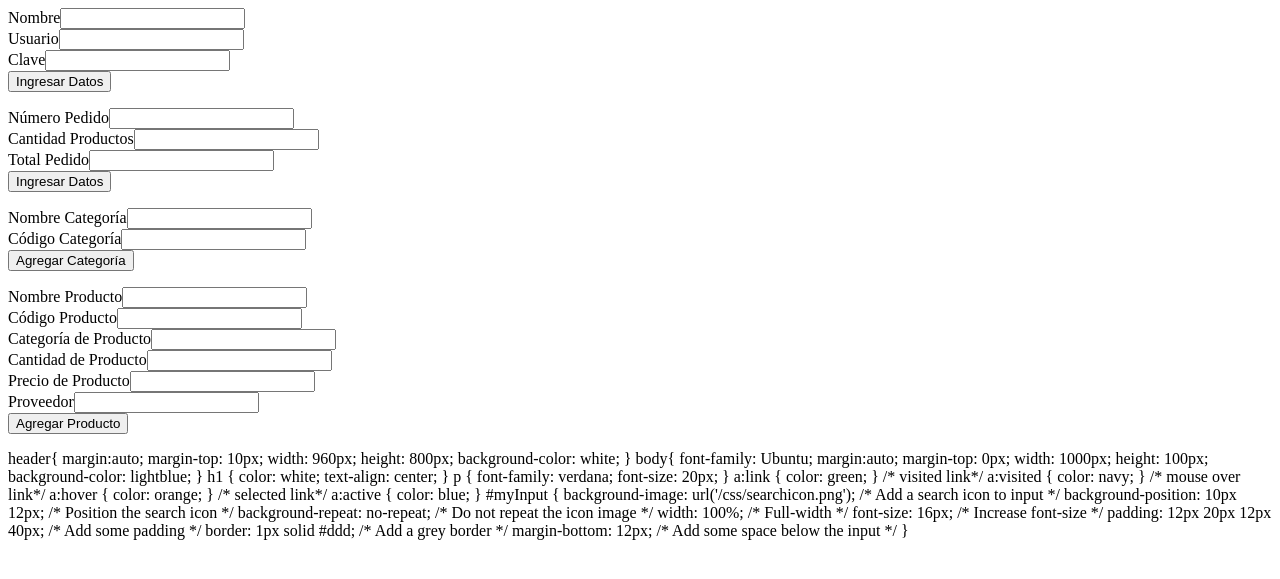
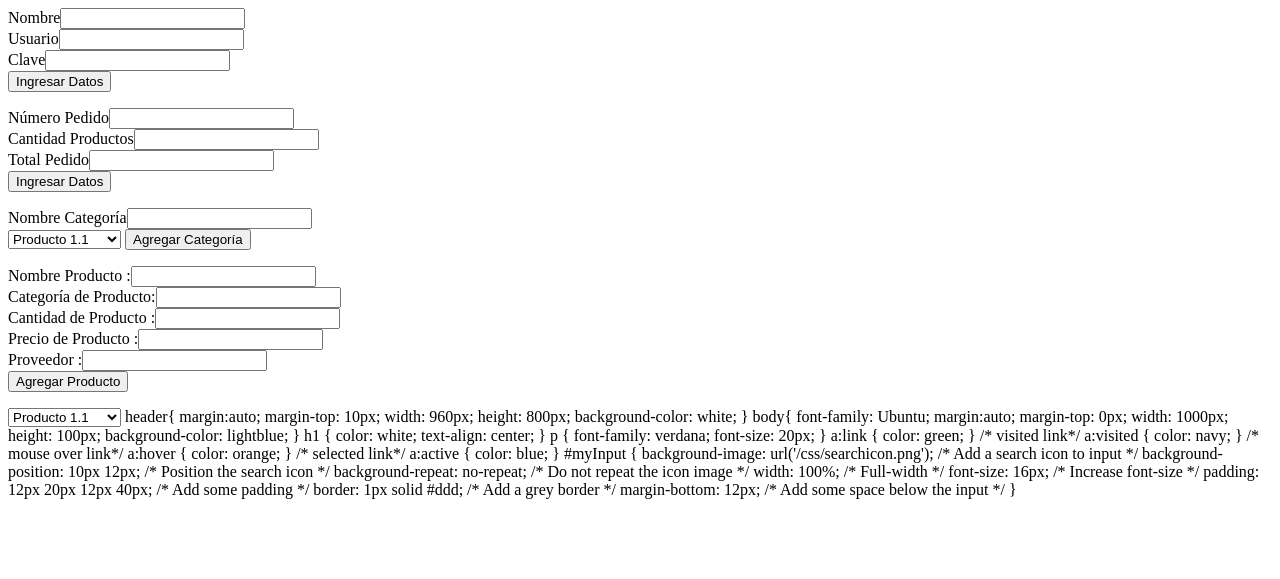
Before and after one commit to jmronco/Parte2Pba2, a PHP site: page /Parte2Pba3/librerias.php in a window 1280 px wide. Shown: the top 579 px of the page. Run offline with PHP 8.4, Linux system fonts and the light colour scheme.

Commit message:
Correccion de errores

```diff
--- a/Inicio.php
+++ b/Inicio.php
@@ -28,5 +28,6 @@ and open the template in the editor.
                                 </ul>
 		</div>
 	</header>
+
     </body>
 </html>
--- a/disenio/Categoria.php
+++ b/disenio/Categoria.php
@@ -6,7 +6,8 @@
     <body>
         <form method="POST" action="../IngresoCategoria.php">
             <div><label>Nombre Categoría</label><input type="text" name="nombreCategoria"></div>
-            <div><label>Código Categoría</label><input type="number" name="idCategoria"></div>
+
+            <?php include 'verCategorias.php' ?>
             <input type="submit" value="Agregar Categoría">
         </form>
     </body>
--- a/disenio/Producto.php
+++ b/disenio/Producto.php
@@ -7,14 +7,16 @@
     </head>
     <body>
         <form method="POST" action="../AgregarProducto.php">
-            <div><label>Nombre Producto</label><input type="text" name="nombrePdcto"></div>
-            <div><label>Código Producto</label><input type="number" name="idPdcto"></div>
-            <div><label>Categoría de Producto</label><input type="text" name="categoriaPdcto"></div>
-            <div><label>Cantidad de Producto</label><input type="number" name="cantPdcto"></div>
-            <div><label>Precio de Producto</label><input type="number" name="precioPdcto"></div>
-            <div><label>Proveedor</label><input type="text" name="idProveedor"></div>
+            <div><label>Nombre Producto      :</label><input type="text" name="nombrePdcto"></div>
+            <div><label>Categoría de Producto:</label><input type="text" name="categoriaPdcto"></div>
+            <div><label>Cantidad de Producto :</label><input type="number" name="cantPdcto"></div>
+            <div><label>Precio de Producto   :</label><input type="number" name="precioPdcto"></div>
+            <div><label>Proveedor            :</label><input type="text" name="idProveedor"></div>
             <input type="submit" value="Agregar Producto">
         </form>
+
+        <?php include 'verProductos.php' ?>
+
     </body>
 </html>
 <?php
```
